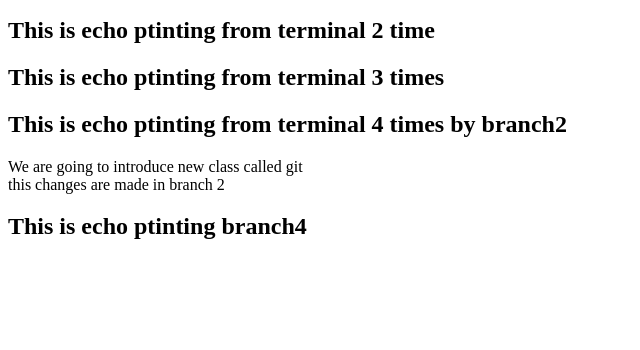
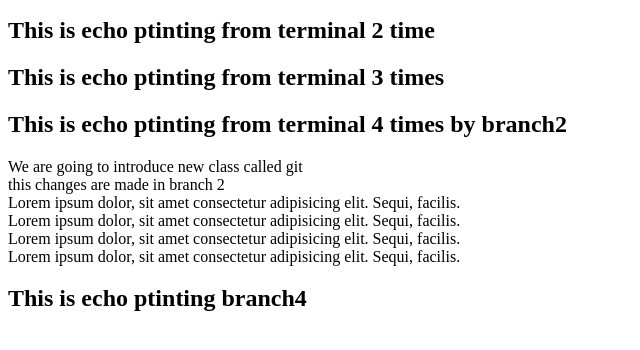
Before and after one commit to AMANKUMAR1020/gitlearning, a plain HTML site: page git.html in a window 1280 px wide. Shown: the part 110-460 px from the top of the page, without its empty margins (0-640 px from the left). Drawn offline with Linux system fonts and the light colour scheme.

Commit message:
now to add in branch_2

```diff
--- a/git.html
+++ b/git.html
@@ -13,6 +13,10 @@
 	<h2>This is echo ptinting from terminal 4 times by branch2</h2>
 	<artcle>We are going to introduce new class called git</artcle>
 	<div>this changes are made in branch 2</div>
+	<div>Lorem ipsum dolor, sit amet consectetur adipisicing elit. Sequi, facilis.</div>
+	<div>Lorem ipsum dolor, sit amet consectetur adipisicing elit. Sequi, facilis.</div>
+	<div>Lorem ipsum dolor, sit amet consectetur adipisicing elit. Sequi, facilis.</div>
+	<div>Lorem ipsum dolor, sit amet consectetur adipisicing elit. Sequi, facilis.</div>
 </body>
 </html>
 <h2>This is echo ptinting branch4  </h2>
```
